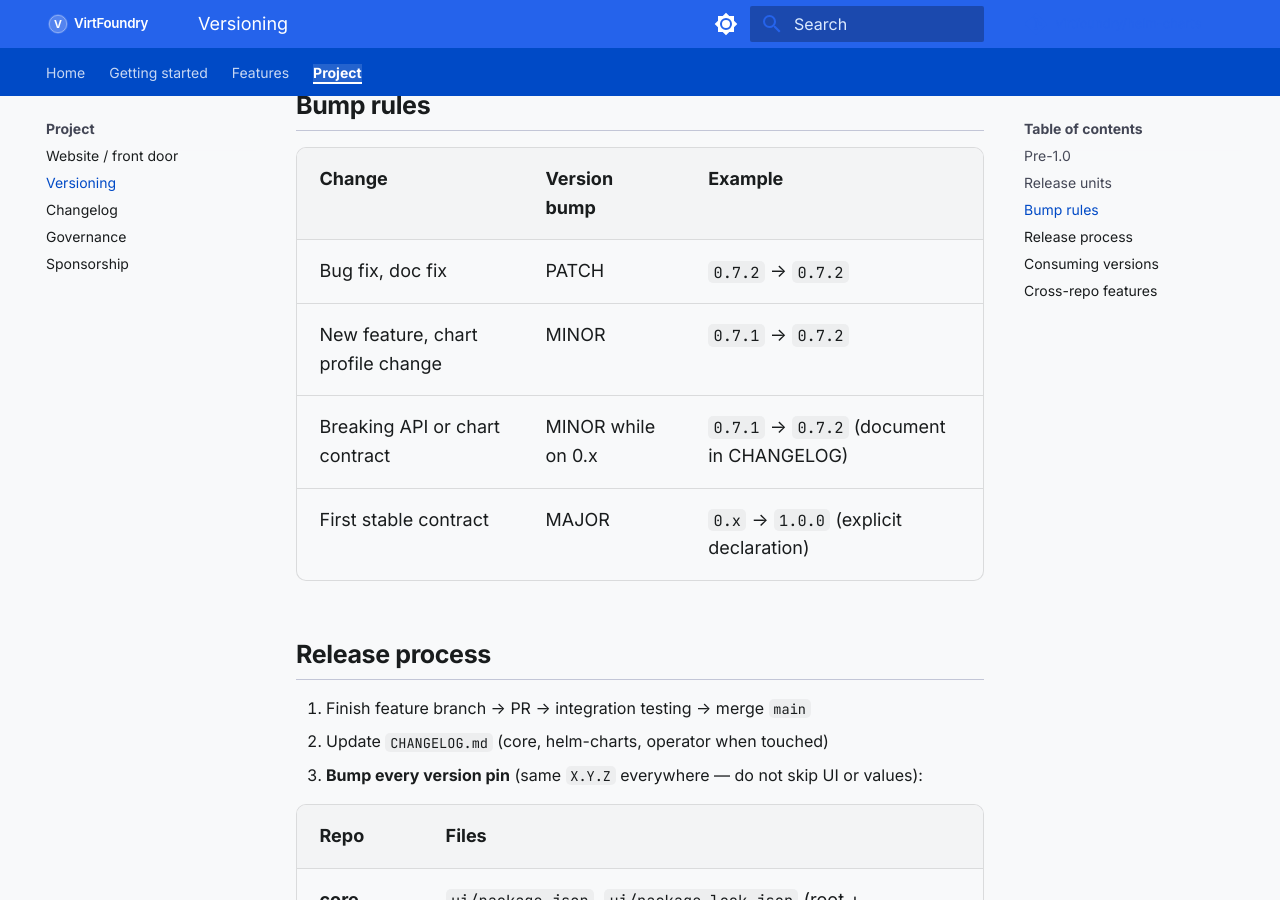
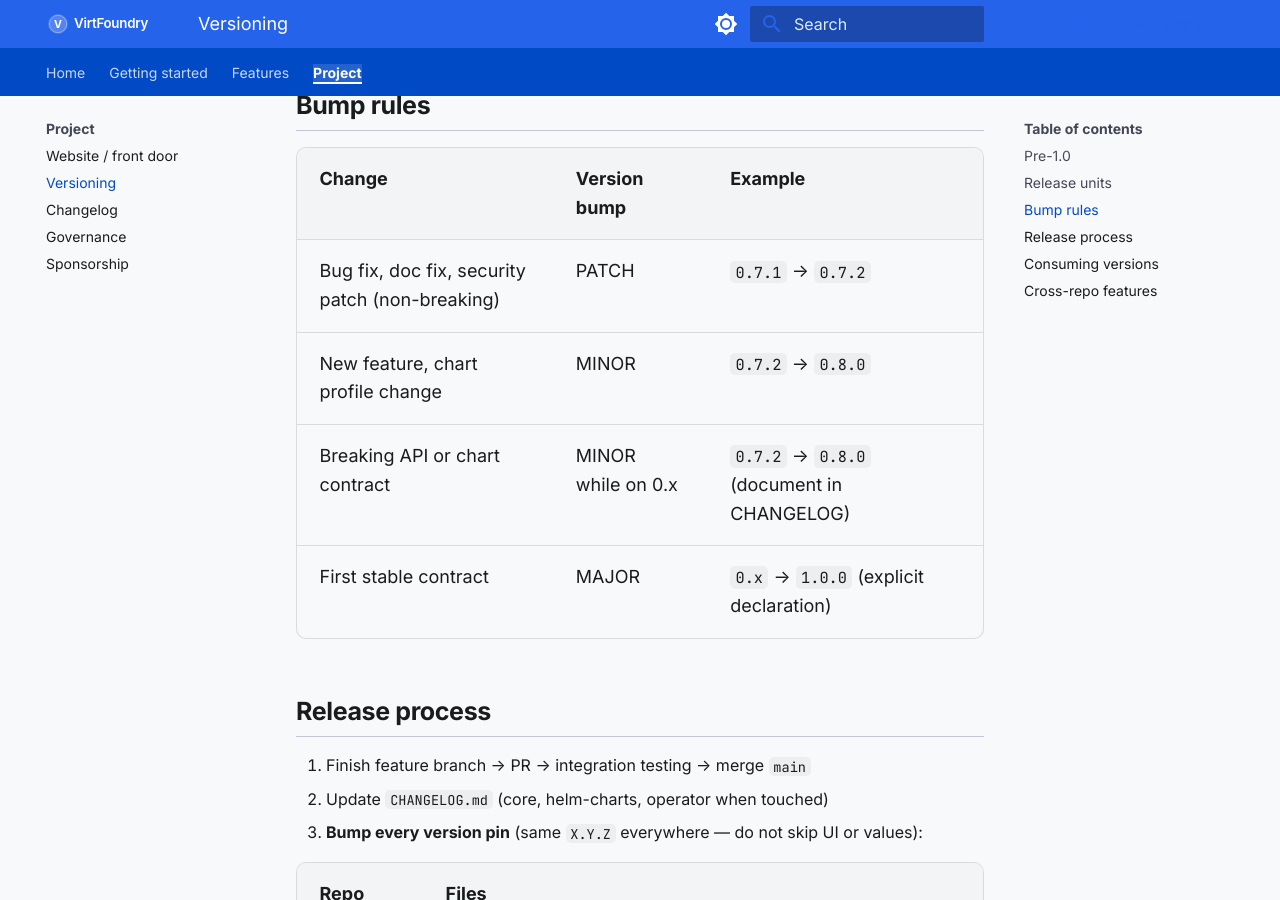
Before and after one commit to virtfoundry/helm-charts, an MkDocs documentation site: the page built from docs/project/versioning.md, in a window 1280 px wide and 900 px high, scrolled down 1225 px. Built offline with MkDocs 1.6.1 and Material for MkDocs 9.7.7, drawn with Linux system fonts in a browser that asks for light colours; comment, search, counter and statistics services are not loaded.

Commit message:
docs(versioning): fix bump-rule examples for 0.7.2 line

```diff
--- a/docs/project/versioning.md
+++ b/docs/project/versioning.md
@@ -33,9 +33,9 @@ helm install virtfoundry virtfoundry/virtfoundry --version 0.7.2 \
 
 | Change | Version bump | Example |
 |--------|--------------|---------|
-| Bug fix, doc fix | PATCH | `0.7.2` → `0.7.2` |
-| New feature, chart profile change | MINOR | `0.7.1` → `0.7.2` |
-| Breaking API or chart contract | MINOR while on 0.x | `0.7.1` → `0.7.2` (document in CHANGELOG) |
+| Bug fix, doc fix, security patch (non-breaking) | PATCH | `0.7.1` → `0.7.2` |
+| New feature, chart profile change | MINOR | `0.7.2` → `0.8.0` |
+| Breaking API or chart contract | MINOR while on 0.x | `0.7.2` → `0.8.0` (document in CHANGELOG) |
 | First stable contract | MAJOR | `0.x` → `1.0.0` (explicit declaration) |
 
 ## Release process
```
